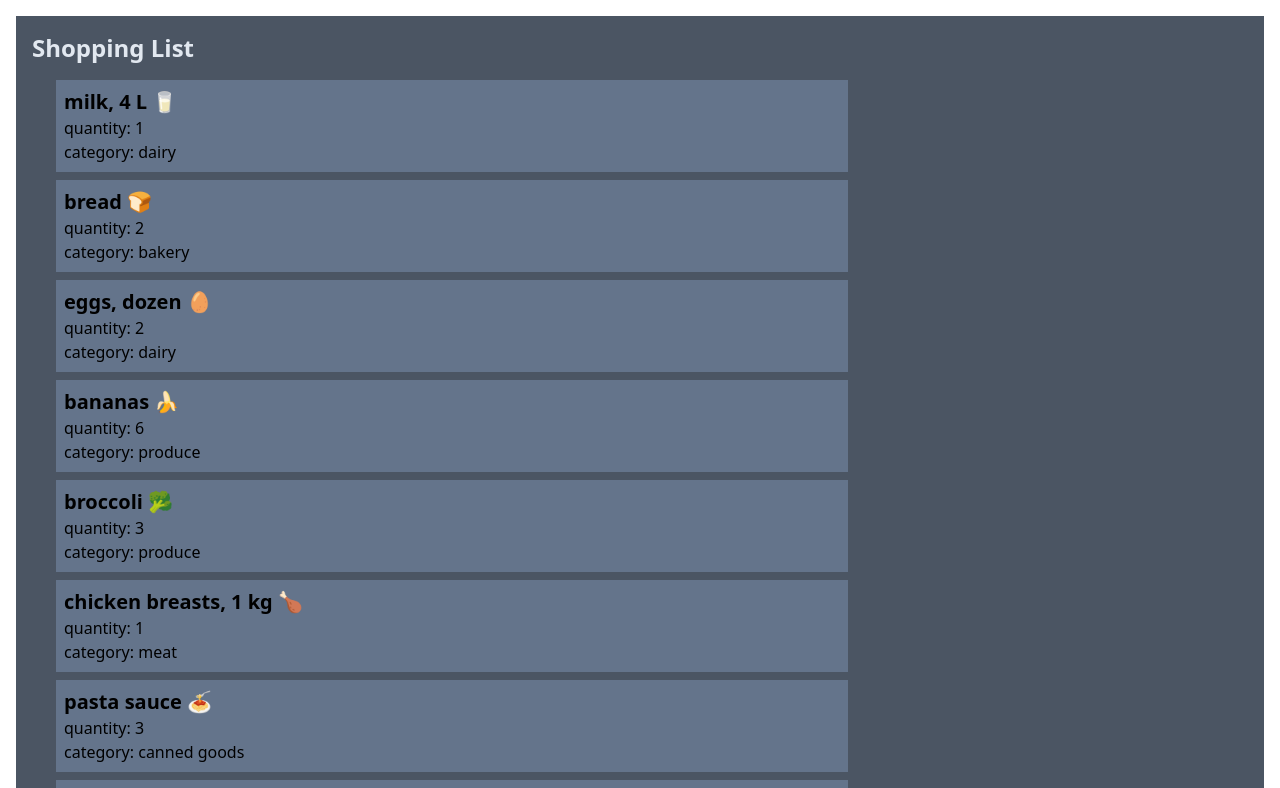
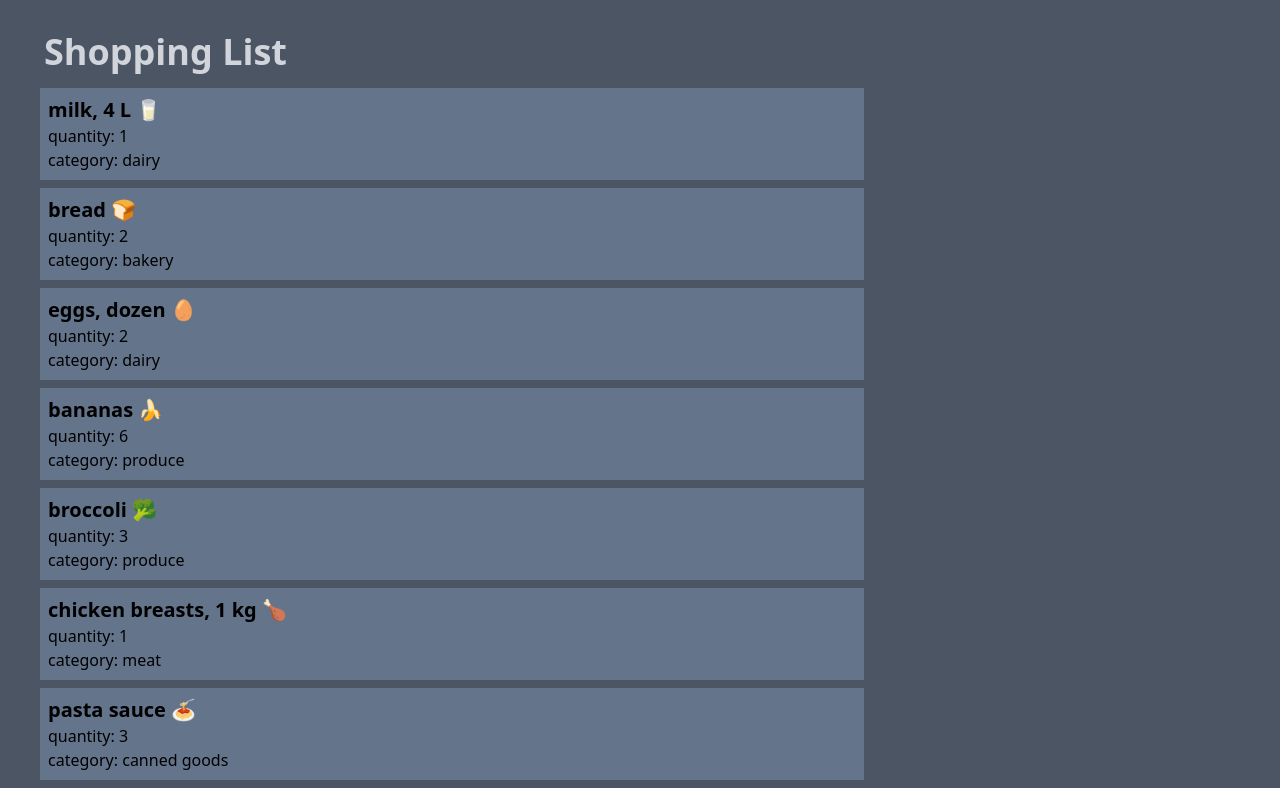
Before and after one commit to zarishbilal/cprg306-assignments, a Next.js app: page /week-3 in a window 1280 px wide. Shown: the top 788 px of the page. Built offline with nearby package versions, Linux system fonts and the light colour scheme.

Commit message:
styled the heading

```diff
--- a/app/week-3/page.js
+++ b/app/week-3/page.js
@@ -2,8 +2,11 @@ import Item from "./item";
 import Itemlist from "./Itemlist";
 export default function Page() {
   return (
-    <main className="m-4 bg-gray-600 p-4">
-      <h1 className="text-2xl font-bold text-slate-200"> Shopping List</h1>
+    <main className=" bg-gray-600 p-4">
+      <h1 className="text-4xl m-4 ml-7 font-bold text-gray-300">
+        {" "}
+        Shopping List
+      </h1>
       <Itemlist />
     </main>
   );
```
